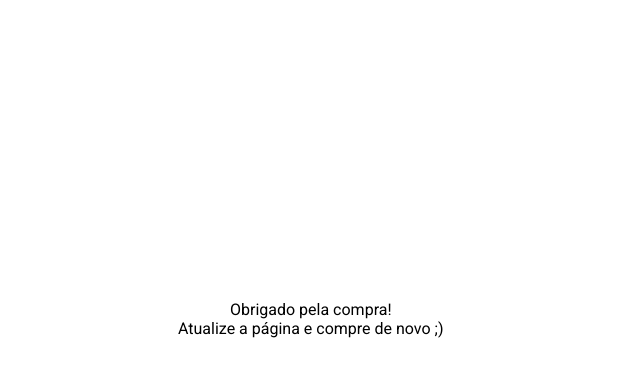
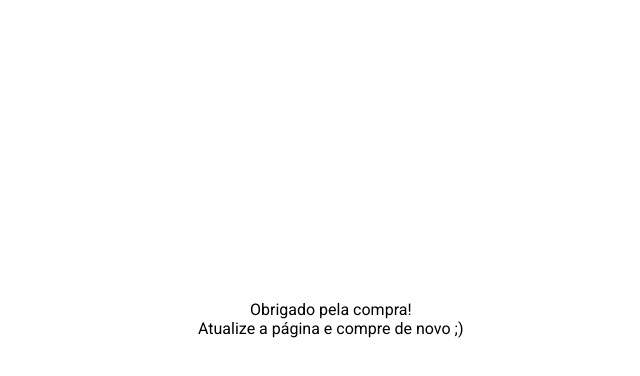
Before and after one commit to lucasnovell/escovadecabelo, a plain HTML site: page index.html in a window 1280 px wide. Both pictures are taken after a click on the button "COMPRAR". Shown: the whole page, without its empty margins (312-952 px from the left). Drawn offline with Linux system fonts and the light colour scheme.

Commit message:
Update style.css

```diff
--- a/css/style.css
+++ b/css/style.css
@@ -94,7 +94,7 @@ body{
 #compra{
   position: absolute;
   top: 30rem;
-  left: calc(50% - 15rem);
+  left: calc(50% - 13rem);
 
   max-width: 30rem;
 }
```
